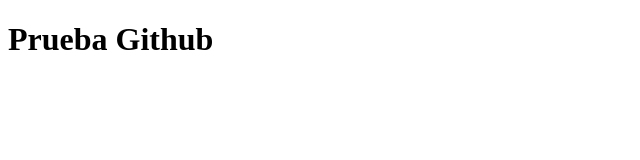
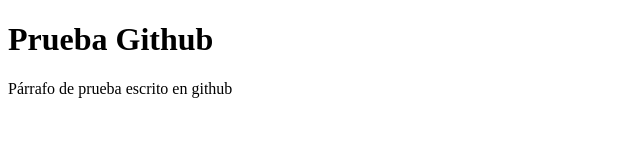
Before and after one commit to antvazcar/Endes, a plain HTML site: page index.html in a window 1280 px wide. Shown: the whole page, without its empty margins (0-640 px from the left). Drawn offline with Linux system fonts and the light colour scheme.

Commit message:
He modificado el index para meterle un párrafo.

```diff
--- a/index.html
+++ b/index.html
@@ -7,5 +7,6 @@
 </head>
 <body>
     <h1>Prueba Github</h1>
+    <p> Párrafo de prueba escrito en github</p>
 </body>
 </html>
```
